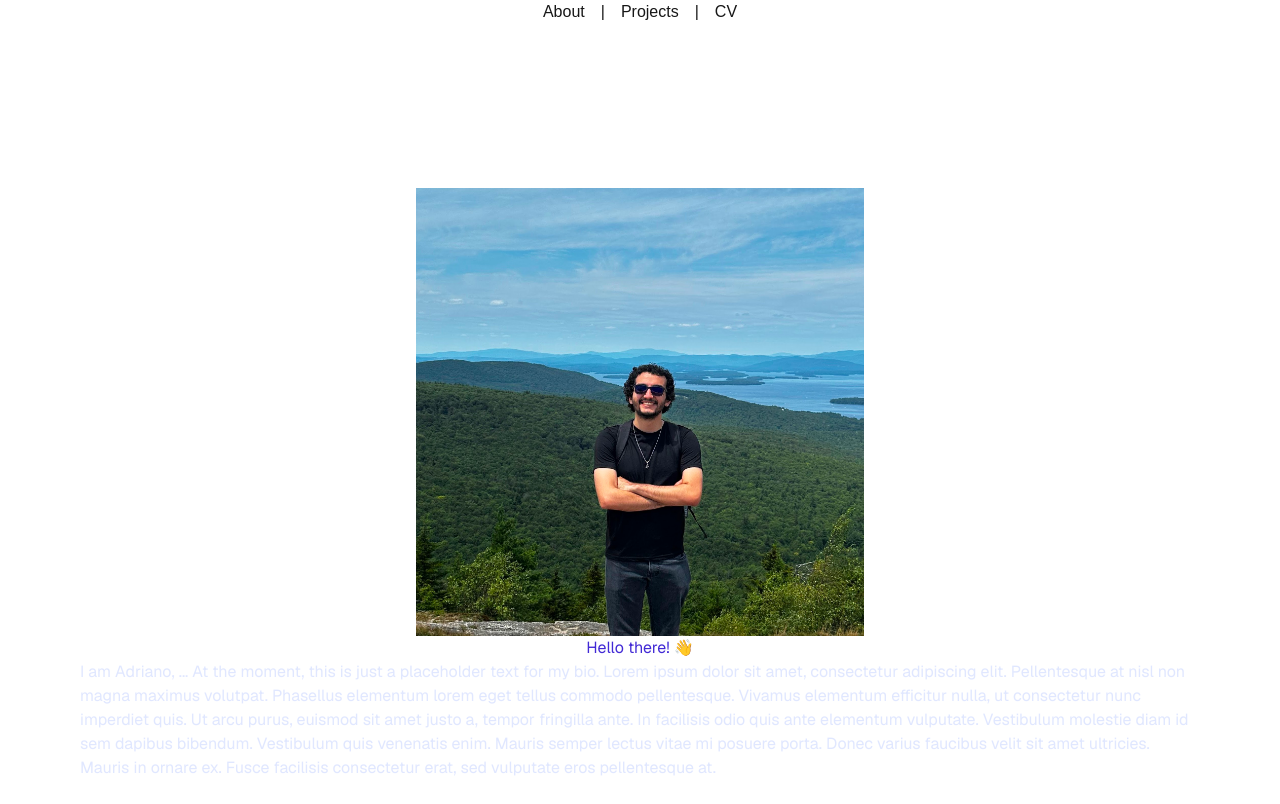
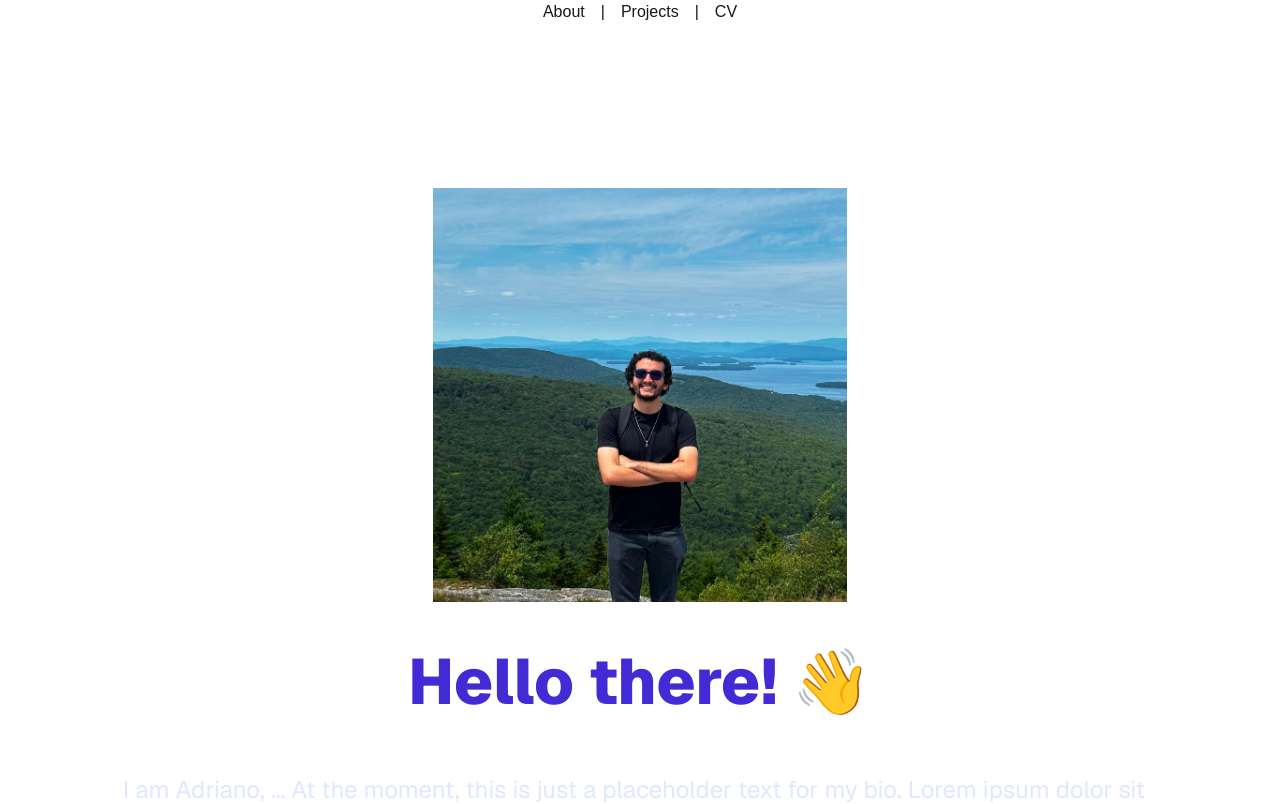
Before and after one commit to AdrianoII/comp.5130-p1, a Next.js app: page / in a window 1280 px wide. Shown: the top 804 px of the page. Built offline with nearby package versions, Linux system fonts and the light colour scheme; what @mui/material-nextjs would draw is missing.

Commit message:
Add the tailwind typography plugin

```diff
--- a/app/globals.css
+++ b/app/globals.css
@@ -1,4 +1,5 @@
 @import "tailwindcss";
+@plugin "@tailwindcss/typography";
 @plugin "daisyui";
 
 :root {
--- a/package.json
+++ b/package.json
@@ -24,6 +24,7 @@
   "devDependencies": {
     "@eslint/eslintrc": "^3",
     "@tailwindcss/postcss": "^4.1.13",
+    "@tailwindcss/typography": "^0.5.19",
     "@types/node": "^20",
     "@types/react": "^19",
     "@types/react-dom": "^19",
```
Also changed, not shown: 1 other file (tests, documents, lock files or other folders).
